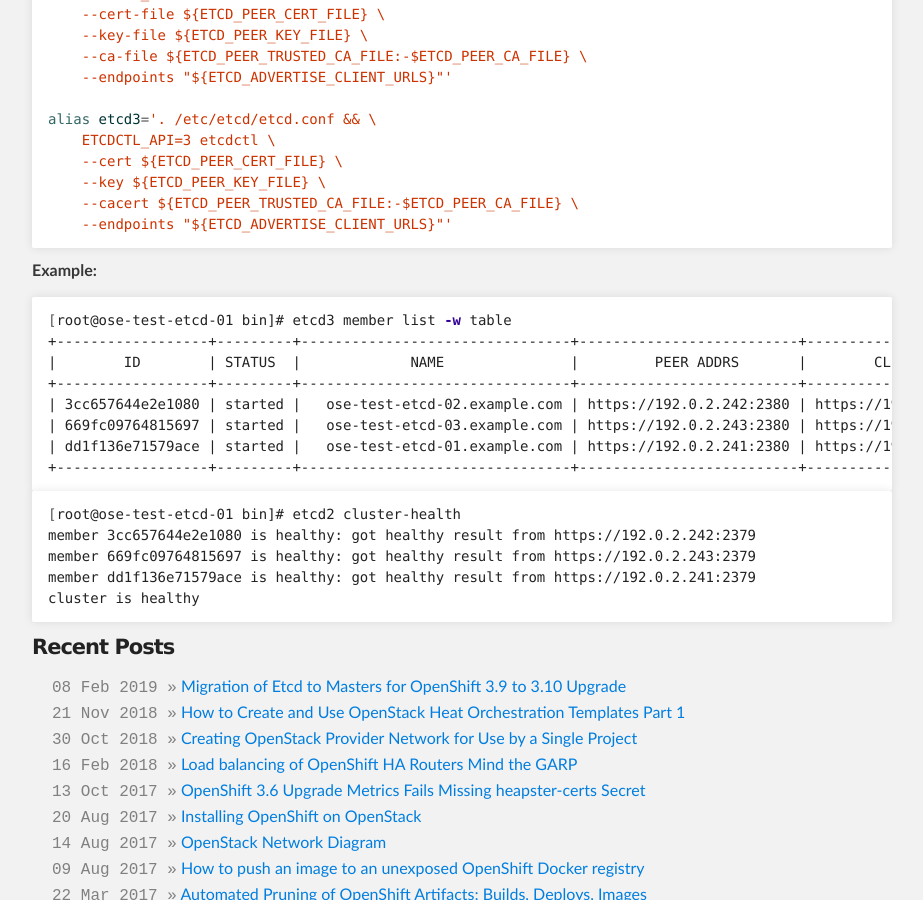
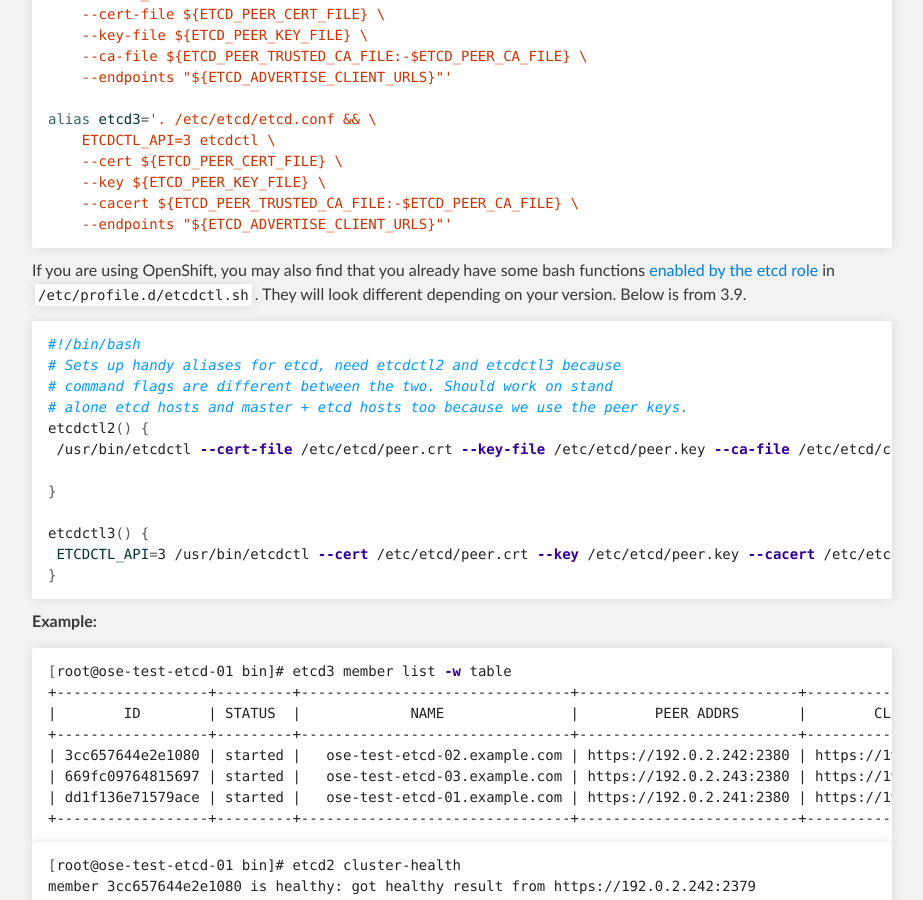
Before and after one commit to dlbewley/dlbewley.github.io, a Jekyll site: the page built from _posts/2019-02-08-Etcd-Shortcut-With-Peer-Auth.md, in a window 1280 px wide and 900 px high, scrolled down 449 px. Shown: the whole window, without its empty margins (188-1111 px from the left). Built offline with Jekyll 4.4.1, drawn with Linux system fonts in a browser that asks for light colours; comment, search, counter and statistics services are not loaded; the repository's description, which GitHub fills in, is left out.

Commit message:
add openshift profile.d functions

```diff
--- a/_posts/2019-02-08-Etcd-Shortcut-With-Peer-Auth.md
+++ b/_posts/2019-02-08-Etcd-Shortcut-With-Peer-Auth.md
@@ -24,6 +24,23 @@
     --endpoints "${ETCD_ADVERTISE_CLIENT_URLS}"'
 {% endraw %}{% endhighlight %}
 
+If you are using OpenShift, you may also find that you already have some bash functions [enabled by the etcd role](https://github.com/openshift/openshift-ansible/blob/master/roles/etcd/tasks/drop_etcdctl.yml) in `/etc/profile.d/etcdctl.sh`. They will look different depending on your version. Below is from 3.9.
+
+{% highlight bash %}{% raw %}
+#!/bin/bash
+# Sets up handy aliases for etcd, need etcdctl2 and etcdctl3 because
+# command flags are different between the two. Should work on stand
+# alone etcd hosts and master + etcd hosts too because we use the peer keys.
+etcdctl2() {
+ /usr/bin/etcdctl --cert-file /etc/etcd/peer.crt --key-file /etc/etcd/peer.key --ca-file /etc/etcd/ca.crt -C https://`hostname`:2379 ${@}
+
+}
+
+etcdctl3() {
+ ETCDCTL_API=3 /usr/bin/etcdctl --cert /etc/etcd/peer.crt --key /etc/etcd/peer.key --cacert /etc/etcd/ca.crt --endpoints https://`hostname`:2379 ${@}
+}
+{% endraw %}{% endhighlight %}
+
 **Example:**
 
 {% highlight bash %}{% raw %}
```
